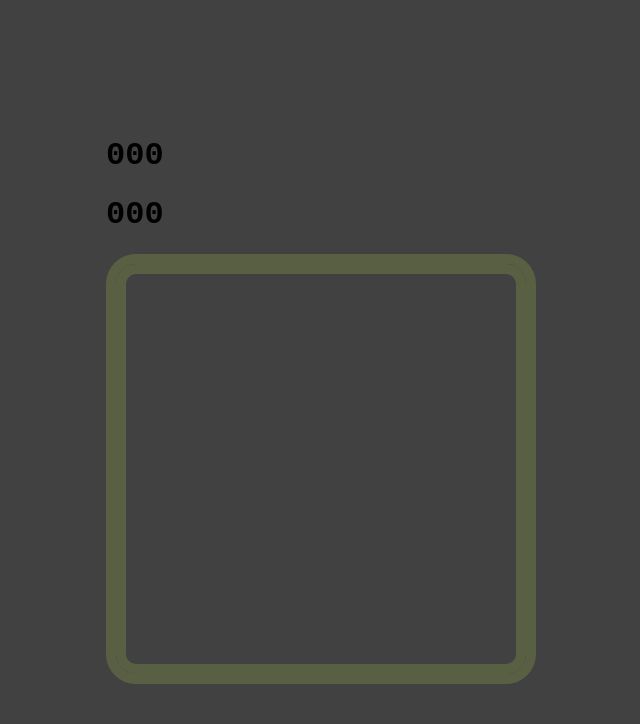
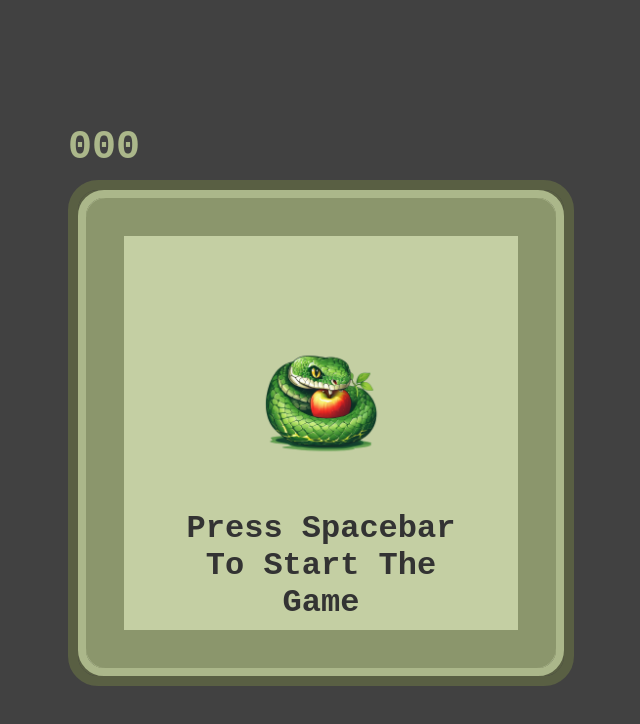
Before and after one commit to Wolfinbarger/js-snake, a plain HTML site: page index.html in a window 1280 px wide. Shown: the whole page, without its empty margins (319-959 px from the left). Drawn offline with Linux system fonts and the light colour scheme.

Commit message:
Finsih board styling and start drawing board and snake

```diff
--- a/index.html
+++ b/index.html
@@ -30,7 +30,7 @@
       </div>
     </div>
 
-    <!-- <h1 id="instruction-text">Press spacebar to start the game</h1>
-  <img src="snake.png" alt="snake-logo" /> -->
+    <h1 id="instruction-text">Press spacebar to start the game</h1>
+    <img src="snake.png" alt="snake-logo" id="logo" />
   </body>
 </html>
--- a/script.js
+++ b/script.js
@@ -1,3 +1,13 @@
 "use strict";
 
-console.log("pickachu");
+const board = document.getElementById("game-board");
+
+let snake = [{ x: 10, y: 10 }];
+
+//Draw game map, snake and food
+function draw() {
+  board.innerHTML = "";
+  drawSnake();
+}
+
+function drawSnake() {}
--- a/style.css
+++ b/style.css
@@ -25,3 +25,68 @@ body,
   border-radius: 30px;
   box-shadow: inset 0 0 0 10px #595f43;
 }
+
+.game-border-2 {
+  border: #abb78a solid 8px;
+  border-radius: 26px;
+  box-shadow: inset 0 0 0 10px #abb78a;
+}
+
+.game-border-3 {
+  border: #8b966c solid 30px;
+  border-radius: 20px;
+  box-shadow: inset 0 0 0 8px #8b966c;
+}
+
+#instruction-text {
+  position: absolute;
+  top: 60%;
+  color: #333;
+  width: 300px;
+  text-align: center;
+  text-transform: capitalize;
+  padding: 30px;
+  margin: 0;
+}
+
+.scores {
+  display: flex;
+  justify-content: space-between;
+}
+
+#score {
+  color: #abb78a;
+}
+
+#score,
+#high-score {
+  font-size: 40px;
+  font-weight: bolder;
+  margin: 10px 0;
+}
+
+#high-score {
+  color: #d8ddca;
+  display: none;
+}
+
+.game-border-3,
+.logo {
+  background-color: #c4cfa3;
+}
+
+.snake {
+  border: #5a5a5a 1px dotted;
+}
+
+.food {
+  background-color: #dedede;
+  border: #999 5px solid;
+}
+
+#logo {
+  position: absolute;
+  height: 125px;
+  width: 125px;
+  margin: 0;
+}
```
